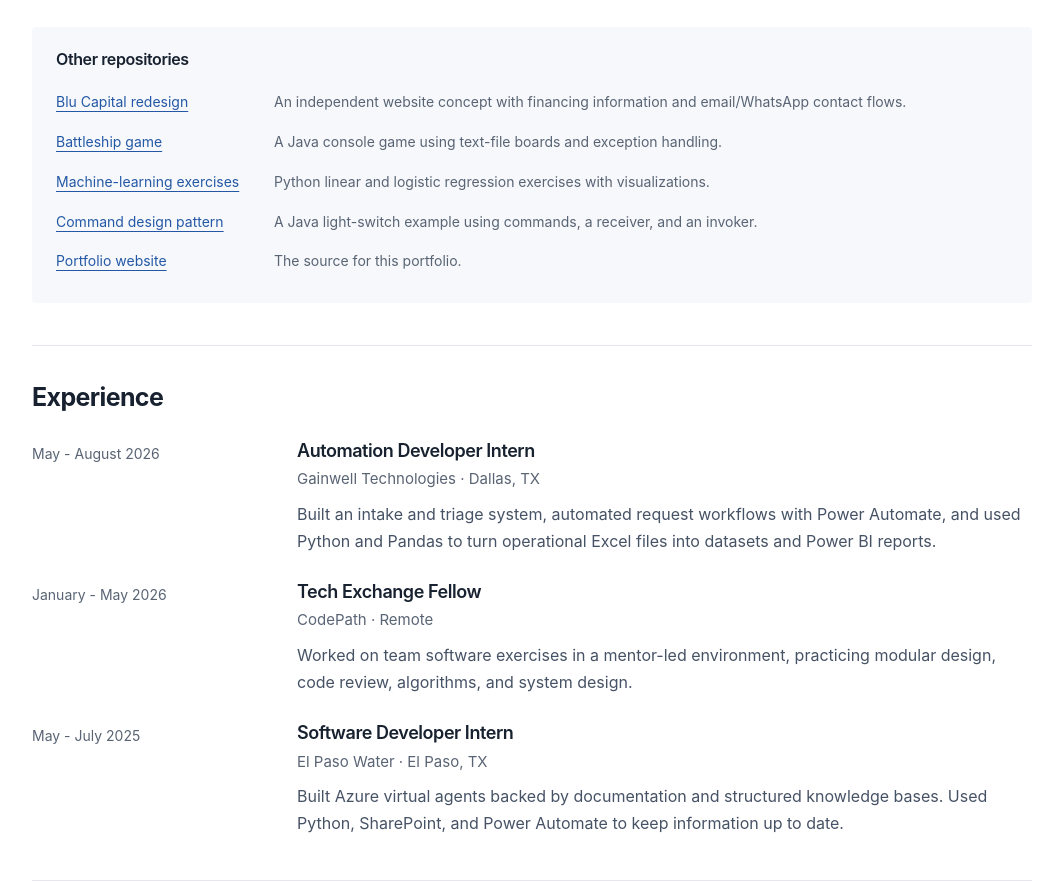
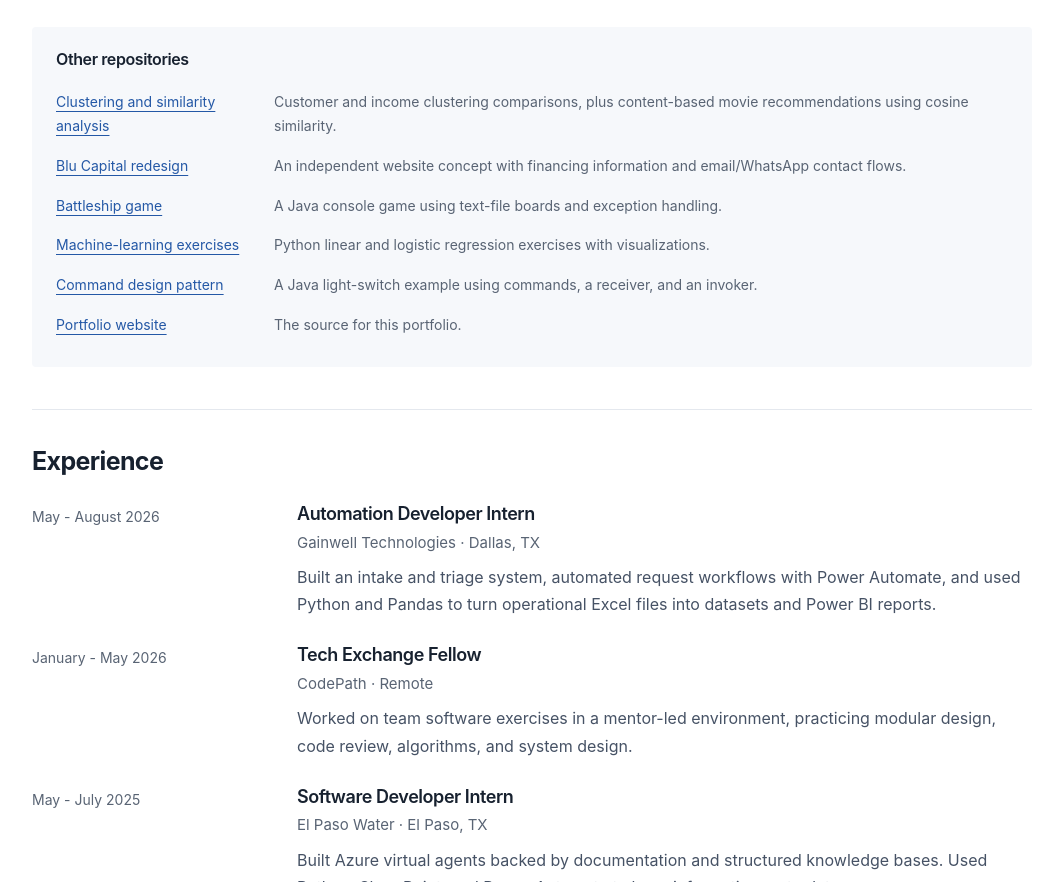
Before and after one commit to AredthSanchez/Portfolio-Website, a plain HTML site: page index.html in a window 1280 px wide. Shown: the part 1384-2266 px from the top of the page, without its empty margins (108-1171 px from the left). Drawn offline with Linux system fonts and the light colour scheme.

Commit message:
Add Clustering and Similarity Analysis to other repositories

```diff
--- a/index.html
+++ b/index.html
@@ -50,6 +50,7 @@
         <div><p class="description">A console game with trainers, Pokémon teams, partners, and regions. Uses object-oriented classes and file input to set up encounters.</p><p class="stack">Java · Object-oriented programming · File I/O</p><div class="project-links"><a href="https://github.com/AredthSanchez/Pokemon-Game" target="_blank" rel="noopener noreferrer">Source code</a></div></div>
       </article>
       <div class="more-projects"><h3>Other repositories</h3>
+        <div class="repository-row"><a href="https://github.com/AredthSanchez/Clustering-and-Similarity-Analysis" target="_blank" rel="noopener noreferrer">Clustering and similarity analysis</a><p>Customer and income clustering comparisons, plus content-based movie recommendations using cosine similarity.</p></div>
         <div class="repository-row"><a href="https://github.com/AredthSanchez/Blu-Capital-Redesign" target="_blank" rel="noopener noreferrer">Blu Capital redesign</a><p>An independent website concept with financing information and email/WhatsApp contact flows.</p></div>
         <div class="repository-row"><a href="https://github.com/AredthSanchez/Battleship-Game" target="_blank" rel="noopener noreferrer">Battleship game</a><p>A Java console game using text-file boards and exception handling.</p></div>
         <div class="repository-row"><a href="https://github.com/AredthSanchez/ML_Projects" target="_blank" rel="noopener noreferrer">Machine-learning exercises</a><p>Python linear and logistic regression exercises with visualizations.</p></div>
```
Also changed, not shown: 1 other file.
